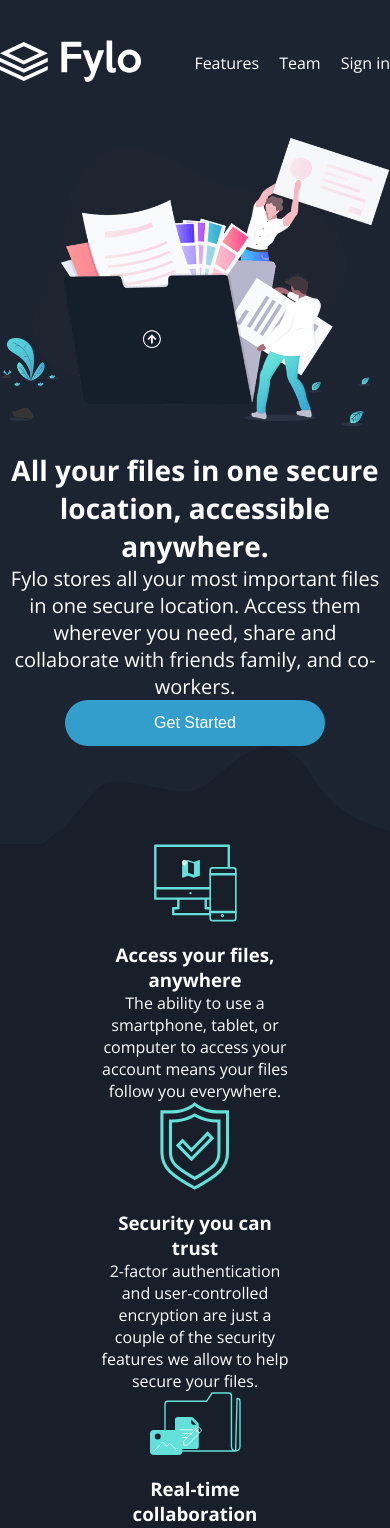
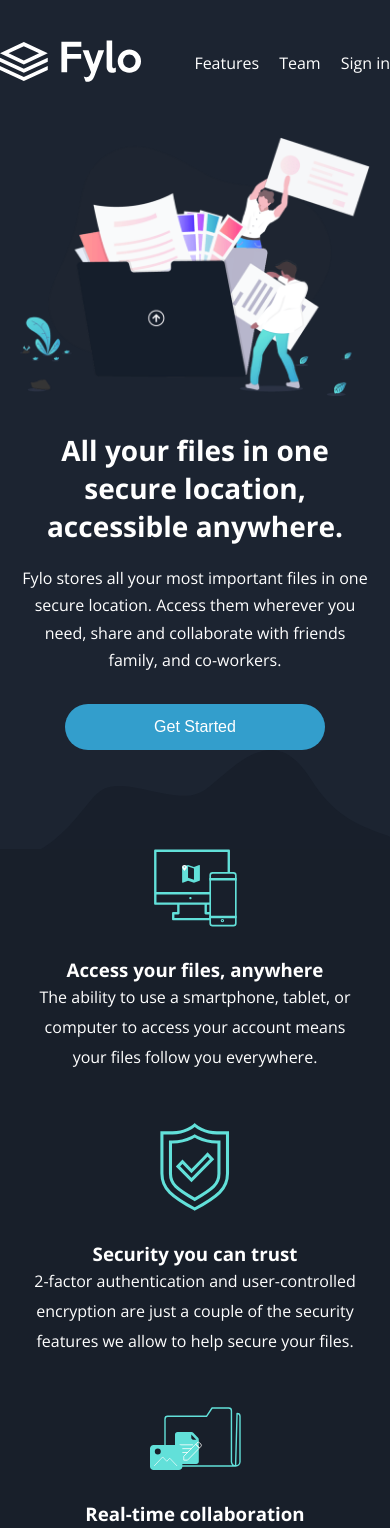
Before and after one commit to data-sets/fylo-dark-theme, a React (Create React App) app: page / in a window 390 px wide. Shown: the top 1528 px of the page. Built offline with nearby package versions, Linux system fonts and the light colour scheme.

Commit message:
testing: font size

```diff
--- a/src/scss/globals/_main.scss
+++ b/src/scss/globals/_main.scss
@@ -95,7 +95,6 @@ button {
     background-color: v.$dark-blue-main-bg;
     position: relative;
     margin-top: -28px;
-
     ul {
       display: grid;
       justify-content: center;
@@ -103,16 +102,20 @@ button {
       grid-template-columns: repeat(auto-fit, minmax(320px, 1fr));
       position: relative;
       max-width: 1080px;
+      width: 100%;
       margin: 0 auto;
       padding-inline: 100px;
+      gap: 60px;
       li {
         color: v.$white;
         text-align: center;
+        width: 100%;
         img {
           padding-bottom: 15px;
         }
         p {
           font-size: 1rem;
+          line-height: 1.9;
         }
       }
     }
@@ -158,20 +161,33 @@ button {
     }
     &__header--section {
       width: 100%;
+      padding-inline: 20px;
       h1,
       p {
-        padding: 0;
+        padding: 10px 0;
+      }
+      p {
+        font-size: 1rem;
+        line-height: 1.7;
       }
       h1 {
         font-size: 1.75rem;
       }
       button {
         margin-bottom: 200px;
+        margin-top: 20px;
       }
     }
     &__main--section {
       ul {
         display: block;
+        padding-inline: 30px;
+        li {
+          margin-bottom: 50px;
+          img {
+            margin-bottom: 10px;
+          }
+        }
       }
     }
   }
```
Also changed, not shown: src/dist/style.css, 1 other file (tests, documents, lock files or other folders).
